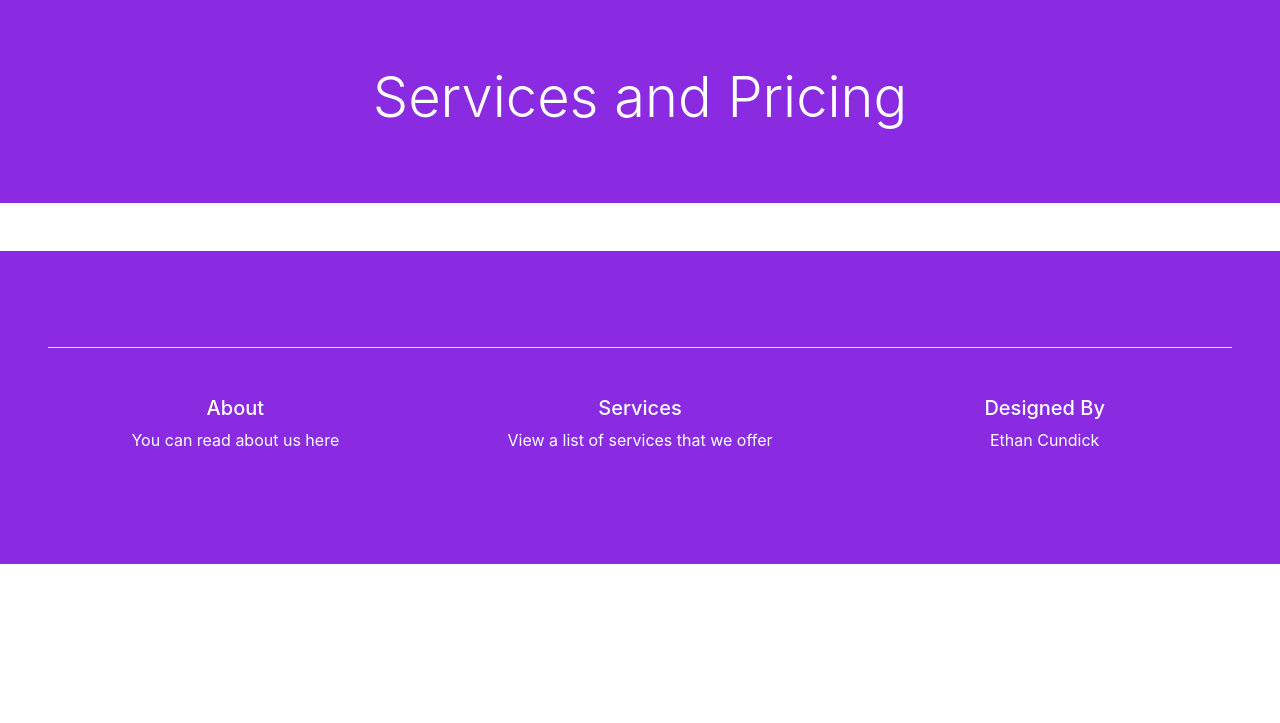
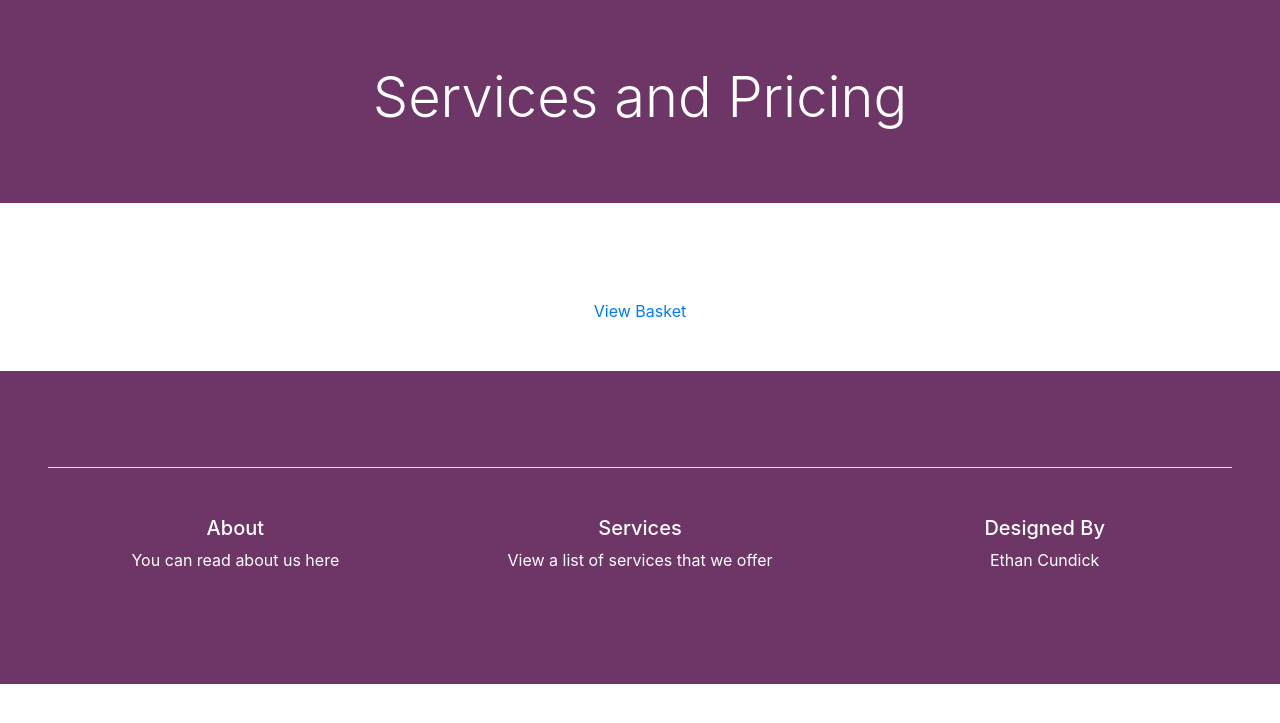
Before and after one commit to Code-Institute-Submissions/Freelance-Services, a Django app: page /services/ in a window 1280 px wide. Shown: the part 56-779 px from the top of the page. Run offline with Django 3.2, Linux system fonts and the light colour scheme; data that the repository does not hold is empty; some libraries are stand-ins or nearby versions.

Commit message:
Added vieew basket to services page.

```diff
--- a/services/templates/services/services.html
+++ b/services/templates/services/services.html
@@ -44,4 +44,8 @@
     </div>
 </div>
 
+<div class="container text-center p-5">
+    <a href="{% url 'view_basket' %}">View Basket</a>
+</div>
+
 {% endblock %}
--- a/static/css/styles.css
+++ b/static/css/styles.css
@@ -3,7 +3,7 @@
 }
 
 .skills {
-    background-color: rgba(133, 122, 145, 0.589);
+    background-color: #535353;
     color: white;
     padding-top: 2%;
     padding-bottom: 2%;
@@ -14,7 +14,7 @@ p {
 }
 
 .purple{
-    background-color: blueviolet;
+    background-color: #6E3667;
     color: white;
 }
 
```
